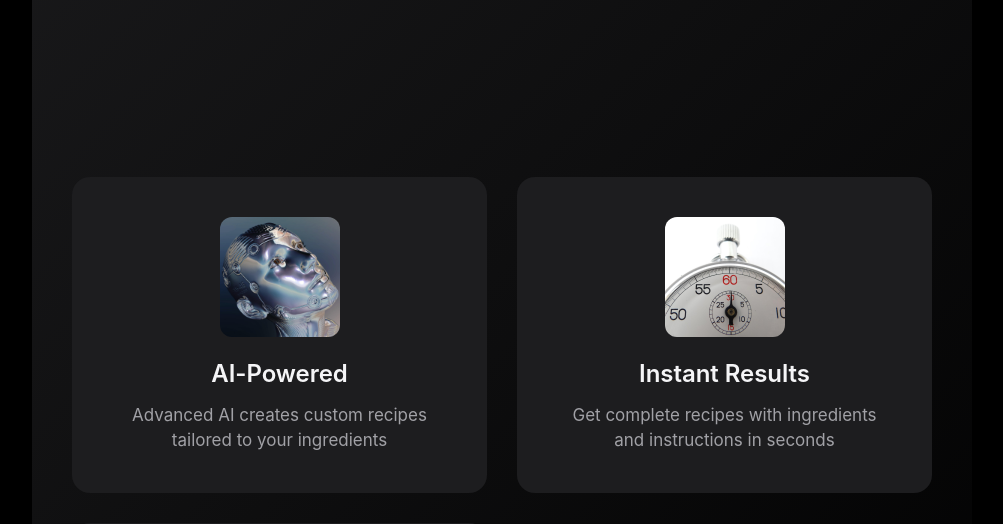
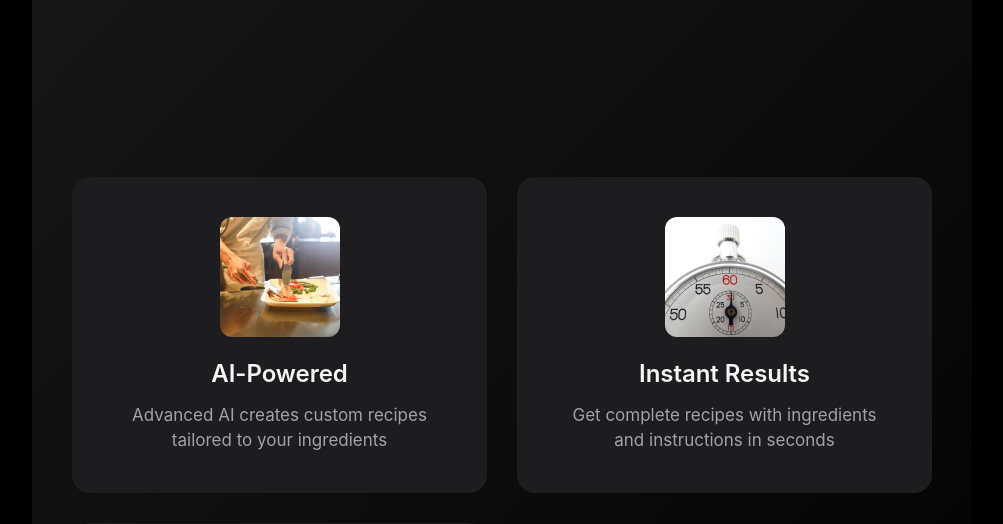
Before and after one commit to vxcoelho/BuildamealAI, a Flask app: page / in a window 1280 px wide. Shown: the part 690-1214 px from the top of the page, without its empty margins (138-1141 px from the left). Run offline with Flask 3, Linux system fonts and the light colour scheme; data comes from the database, SQL or seed files in the repository.

Commit message:
Update recipe feature image to a smiling chef
Replace existing AI feature image with a new stock image, `friendly_chef_smilin_a096fa07.jpg`, within `templates/home.html`.

Replit-Commit-Author: Agent
Replit-Commit-Session-Id: 096b7f10-f7a4-4b89-9db5-8867b2841995
Replit-Commit-Checkpoint-Type: full_checkpoint
Replit-Commit-Screenshot-Url: https://storage.googleapis.com/screenshot-production-us-central1/7da07af8-79f0-4207-8cc8-d16cdd608a01/096b7f10-f7a4-4b89-9db5-8867b2841995/o7cYzil

```diff
--- a/templates/home.html
+++ b/templates/home.html
@@ -231,7 +231,7 @@
 <!-- Features Section -->
 <div class="features">
     <div class="feature">
-        <div class="feature-icon" style="background-image: url('/static/stock_images/artificial_intellige_a3c8770d.jpg');"></div>
+        <div class="feature-icon" style="background-image: url('/static/stock_images/friendly_chef_smilin_a096fa07.jpg');"></div>
         <div class="feature-title">AI-Powered</div>
         <div class="feature-desc">Advanced AI creates custom recipes tailored to your ingredients</div>
     </div>
```
Also changed, not shown: attached_assets/stock_images/friendly_chef_smilin_a096fa07.jpg (added), static/stock_images/friendly_chef_smilin_a096fa07.jpg (added).
